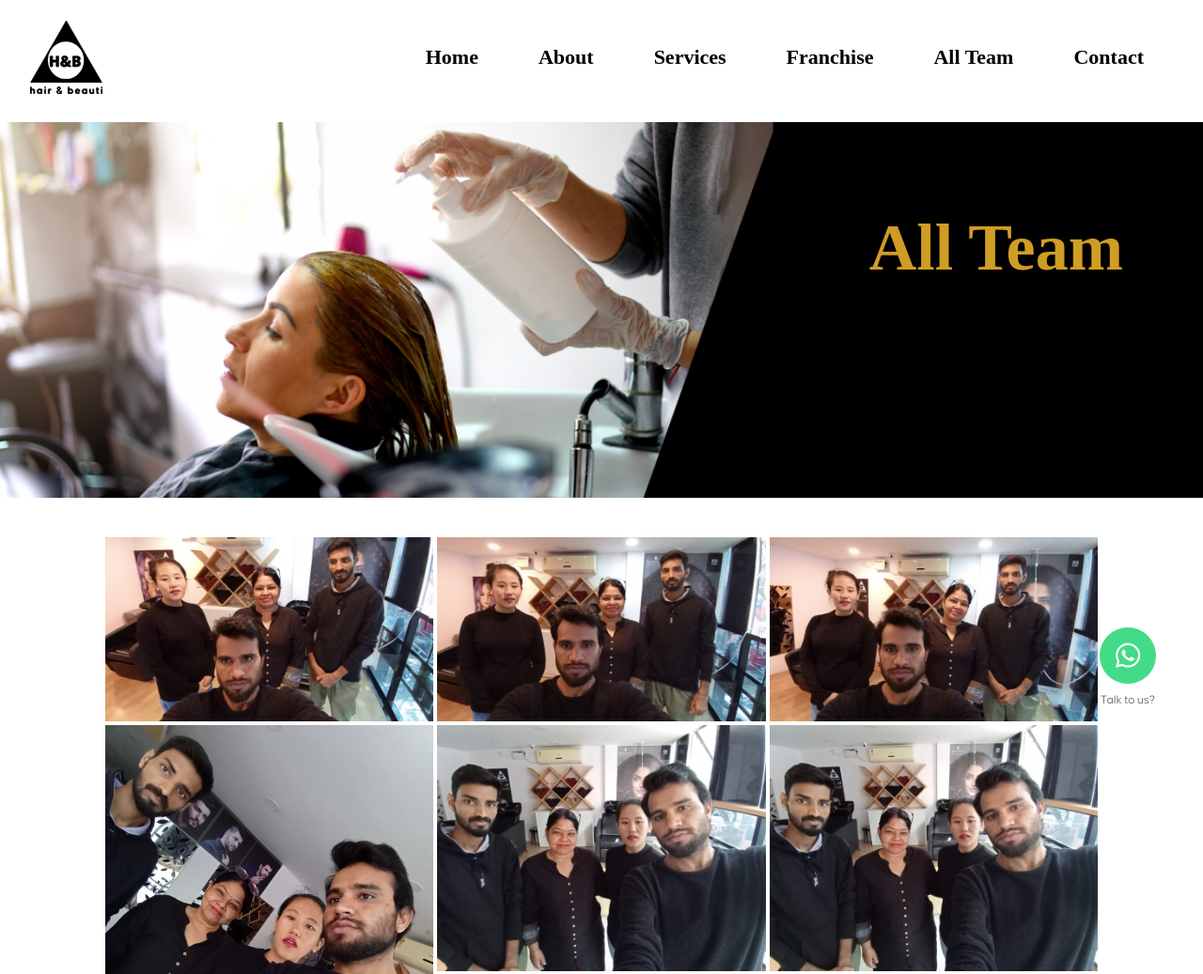
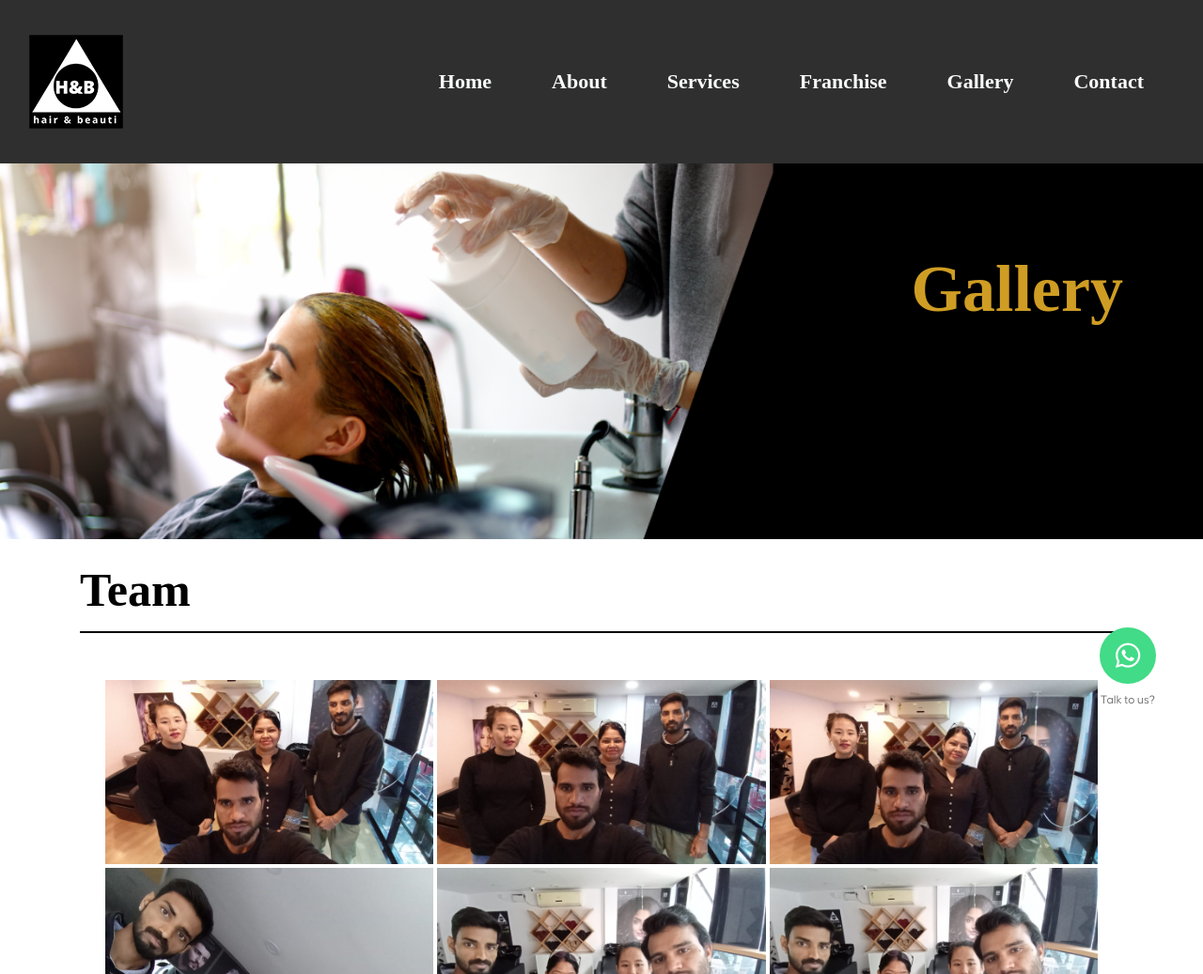
Before and after one commit to harishankarprajapati/hariandbeauti2, a plain HTML site: page all-team.html in a window 1280 px wide. Shown: the top 1037 px of the page at 94% size. Drawn offline with nearby package versions, Linux system fonts and the light colour scheme; some packages are replaced by stand-ins of ours; a script that the page names is missing; a web font is replaced by a local one.

Commit message:
jhdkfgyhsdfgbnhfdkg

```diff
--- a/all-team.html
+++ b/all-team.html
@@ -49,10 +49,10 @@
         <title>Hair And Beauti</title>
     </head>
 <body>
-        <!-- hrader -->
-        <div class="container-fluid pt-2 pb-3 ">
+        <!-- header- start -->
+  <div class="container-fluid pt-4 pb-4 sec-bg-header22 ">
     <nav class=" navbar navbar-expand-lg navbar-dark d-flex justify-content">
-                <a class="navbar-brand" href="index.html"><img class=" sec-logo  " src="images/black logo 1.png" alt=""></a>
+        <a class="navbar-brand" href="index.html"><img class=" sec-logo  " src="images/logooo2.png" alt=""></a>
         <button class="navbar-toggler bg-dark" type="button" data-toggle="collapse"
             data-target="#navbarSupportedContent" aria-controls="navbarSupportedContent" aria-expanded="false"
             aria-label="Toggle navigation">
@@ -61,28 +61,31 @@
         <div class="collapse navbar-collapse justify-content-end" id="navbarSupportedContent">
             <ul id="menu-main-menu" class="navbar-nav">
                 <li class="nav-item pl-4 pr-4">
-                            <a class="nav-link sec-t text-light  " href="index.html">Home</a>
+                    <a class="nav-link text-light  " href="index.html">Home</a>
                 </li>
                 <li class=" nav-item pl-4 pr-4">
-                            <a class="nav-link sec-t text-light  " href="about.html">About </a>
+                    <a class="nav-link text-light  " href="about.html">About </a>
                 </li>
                 <li class="nav-item pl-4 pr-4">
-                            <a class="nav-link sec-t text-light " href="Services.html">Services</a>
+                    <a class="nav-link text-light " href="Services.html">Services</a>
                 </li>
                 <li class="nav-item pl-4 pr-4">
-                            <a class="nav-link sec-t text-light  " href="Franchise.html">Franchise</a>
+                    <a class="nav-link text-light  " href="Franchise.html">Franchise</a>
                 </li>
                 <li class="nav-item pl-4 pr-4">
-                            <a class="nav-link sec-t text-light  " href="all-team.html">All Team</a>
+                    <a class="nav-link text-light  " href="all-team.html">Gallery</a>
                 </li>
                 <li class="nav-item pl-4 pr-4">
-                            <a class="nav-link sec-t text-light " href="Contact.html">Contact</a>
+                    <a class="nav-link text-light " href="Contact.html">Contact</a>
                 </li>
 
             </ul>
         </div>
     </nav>
+
 </div>
+<!-- header- end -->
+
         <!-- whatsapp -->
 
         <div class="floating_btn">
@@ -101,12 +104,19 @@
                 <div class="col-lg-6"></div>
                 <div class="col-lg-6">
                     <div class="align-self-center">
-                        <h1 class="sec-about-h ">All Team</h1>
+                        <h1 class="sec-about-h ">Gallery</h1>
                     </div>
                 </div>
             </div>
         </div>
     </div>
+
+
+<div class="container">
+    <h1 class="sec-about-h22 ">Team</h1>
+</div>
+
+
 
   <!-- images-start -->
 <div class="container  pb-5">
--- a/css/style.css
+++ b/css/style.css
@@ -674,6 +674,19 @@ input#exampleInputEmail12 {
     font-size: 18px;
     color: #999;
 }
+.sec-about-h22 {
+    font-family: 'Crimson';
+    font-style: normal;
+    font-weight: 700;
+    font-size: 50px;
+    line-height: 96.98%;
+    text-align: left !important;
+    justify-content: center;
+    color: #000;
+    padding-top: 30px;
+    padding-bottom: 20px;
+    border-bottom: 2px solid #000;
+}
 
 .tz-gallery {
     padding-left: 40px;
```
Also changed, not shown: Contact.html (+12 -9 lines), Franchise.html (+12 -9 lines), Services.html (+12 -9 lines), about.html (+12 -9 lines), index.html (+12 -11 lines), images/banner-image.jpg, images/logooo.jpeg (added), images/logooo2.png (added), images/white logo 1.png (deleted), images/white logo 2.png (deleted). Lines whose indentation alone changed are shown as unchanged.
